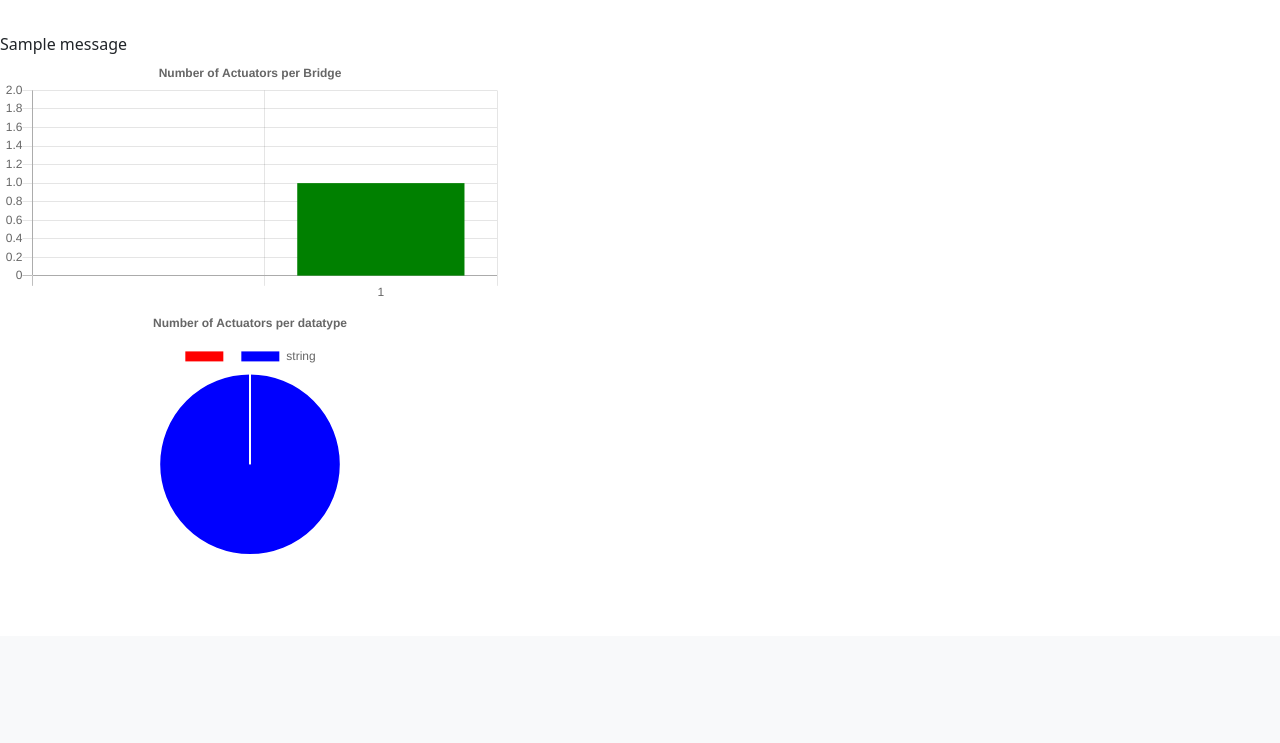
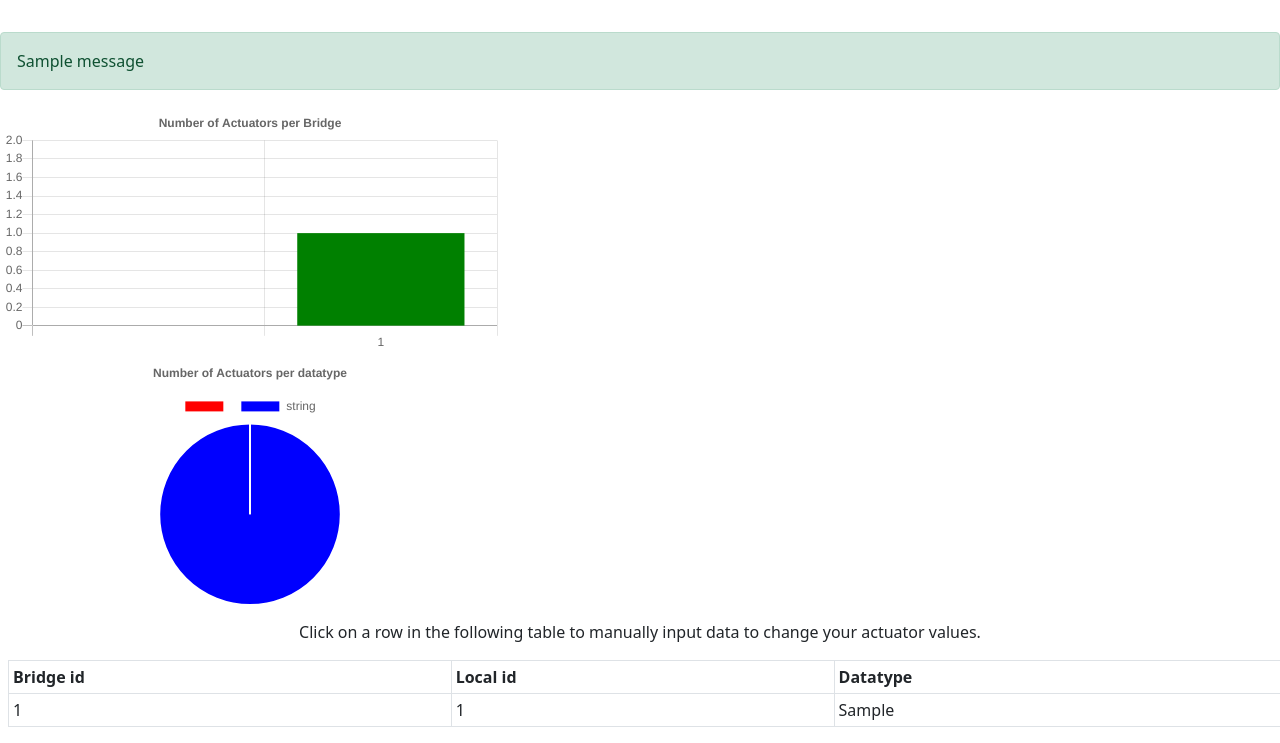
Before and after one commit to Sbef98/IOT, a Flask app: page /actuators in a window 1280 px wide. Shown: the part 164-907 px from the top of the page. Before the commit the page ends 718 px from the top, so only its background shows below. Run offline with Flask 2, Linux system fonts and the light colour scheme; tables that the repository leaves empty hold one stand-in row (values such as "Sample post"); one stand-in notice (Sample message) is shown; some libraries are stand-ins or nearby versions.

Commit message:
Add first possibility to send new value to actuator

```diff
--- a/cloud/cloud.py
+++ b/cloud/cloud.py
@@ -3,13 +3,10 @@
 from datetime import datetime
 
 from config import Config
-from flask import render_template, request, jsonify
+from flask import Flask, render_template, request, jsonify, flash, redirect
 from flask_bootstrap import Bootstrap
 from flask_sqlalchemy import SQLAlchemy
 from datetime import datetime
-from flask import Flask
-from flask import render_template, request
-from flask_sqlalchemy import SQLAlchemy
 
 appname = "Shopmaker"
 app = Flask(appname)
@@ -95,7 +92,7 @@
     bridgedictionary = collectBridgeMetrics(sensors)
     bridges = [int(key) for key in bridgedictionary.keys()]
     numbers = [value for value in bridgedictionary.values()]
-    return render_template('deviceoverview.html', devices = sensors, devtypes = types, values = values, bridges = bridges, numbers = numbers, devicetype = 'Sensors')
+    return render_template('sensoroverview.html', devices = sensors, devtypes = types, values = values, bridges = bridges, numbers = numbers, devicetype = 'Sensors')
 
 @app.route('/actuators')
 def actuatoroverview():
@@ -106,7 +103,12 @@
     bridgedictionary = collectBridgeMetrics(actuators)
     bridges = [key for key in bridgedictionary.keys()]
     numbers = [value for value in bridgedictionary.values()]
-    return render_template('deviceoverview.html', devices = actuators, devtypes = types, values = values, bridges = bridges, numbers = numbers, devicetype = 'Actuators')
+    return render_template('actuatoroverview.html', devices = actuators, devtypes = types, values = values, bridges = bridges, numbers = numbers, devicetype = 'Actuators')
+
+@app.route('/actuating/<int:actuator_id>')
+def actuating(actuator_id):
+    actuator = Actuator.query.filter_by(id = actuator_id).first_or_404()
+    return render_template('actuating.html', actuator=actuator)
 
 @app.route('/test')
 def test():
@@ -215,6 +217,20 @@
     print(json_answer)
     return json_answer
 
+@app.route('/actuate/<int:actuator_id>', methods=['POST'])
+def actuate(actuator_id):
+    value = request.form['value']
+    actuator = Actuator.query.filter_by(id=actuator_id).first_or_404() #in order to not try to send things to the bridge where no actuator exists
+    if not value:
+        flash('Nothing sent as value was empty :(')
+        return render_template('actuating.html', actuator=actuator)
+    json_answer = {}
+    json_answer[str(actuator_id)] = value
+    # need to be send to bridge
+    #return json_answer
+    flash('Successfully sent value!')
+    return render_template('actuating.html', actuator=actuator)
+
 if __name__ == '__main__':
 
     if True:  #create database on first turn on
--- a/cloud/templates/base.html
+++ b/cloud/templates/base.html
@@ -33,7 +33,7 @@
 	    {% block header %}{% endblock %}
 	  </header>
 	  {% for message in get_flashed_messages() %}
-	    <div class="flash">{{ message }}</div>
+	    <div class="alert alert-success" role="alert">{{ message }}</div>
 	  {% endfor %}
 	  {% block content %}{% endblock %}
 	</section>
```
Also changed, not shown: cloud/templates/actuating.html (added, +26 -0 lines).
